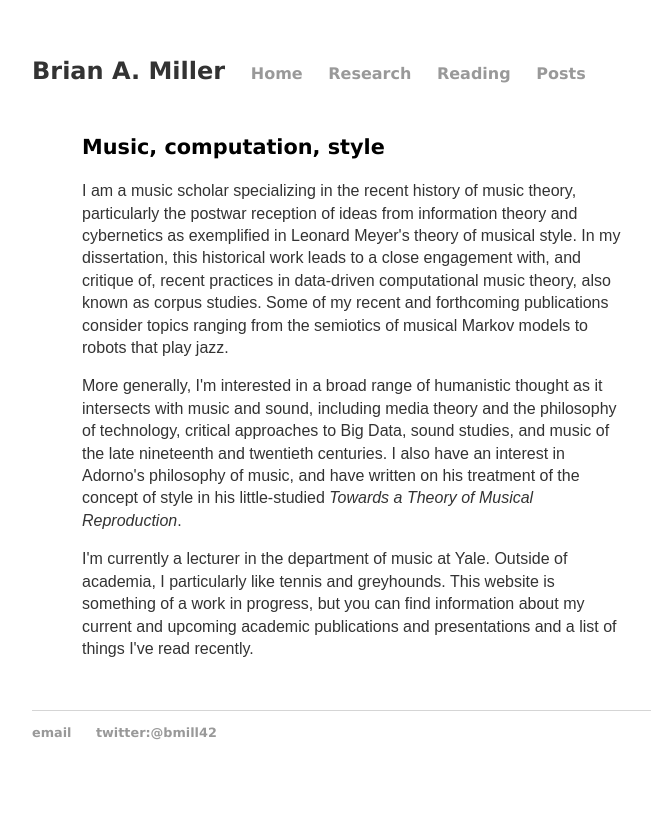
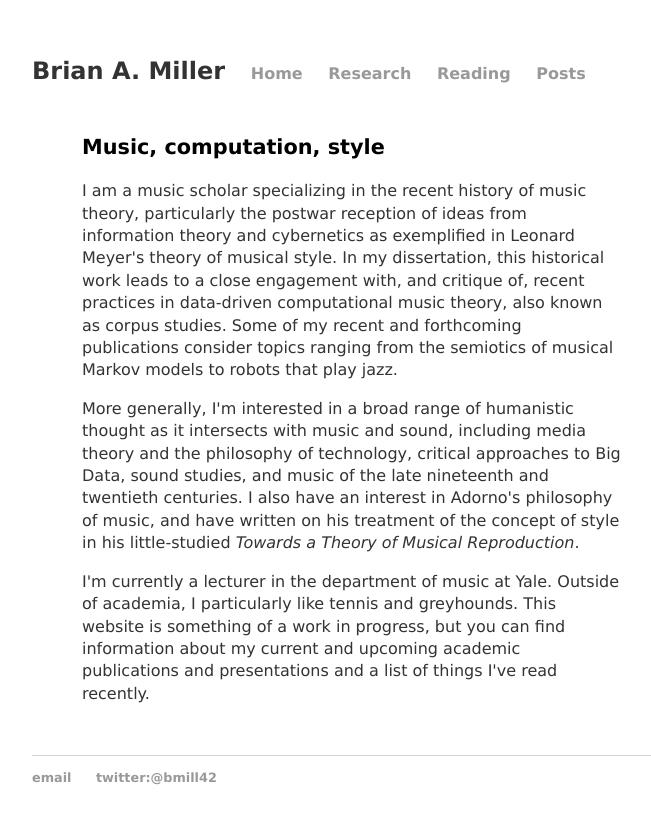
Before and after one commit to bmill42/bmill42.github.io, a Jekyll site: the page built from index.html, in a window 1280 px wide. Shown: the top 824 px of the page, without its empty margins (168-819 px from the left). Built offline with Jekyll 4.4.1, drawn with Linux system fonts in a browser that asks for light colours.

Commit message:
fixing problems with fonts

```diff
--- a/css/main.css
+++ b/css/main.css
@@ -3,7 +3,7 @@ body { margin: 60px 200px; width: 50%; }
 a { text-decoration: none; color: #999; }
 a:hover { color: #950; }
 
-p, ul {font-family: 'Arial';}
+p, ul {font-family: 'Verdana', 'Arial', 'Sans-Serif';}
 p, ul { font-size: 1em; line-height: 1.4em; color: #333; }
 li.emph {font-size: 1.5em;}
 
```
